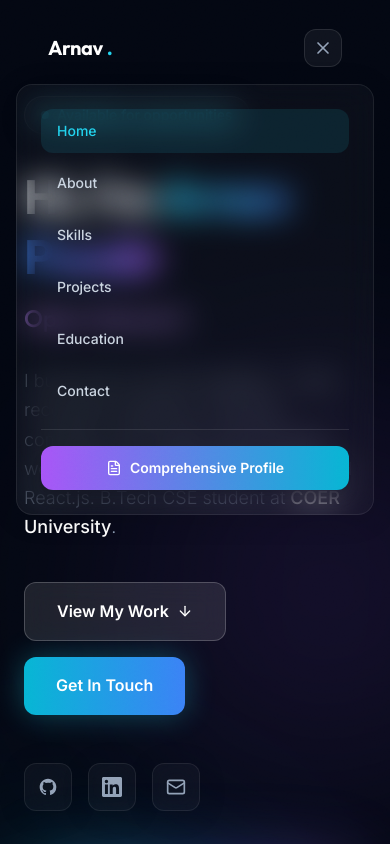
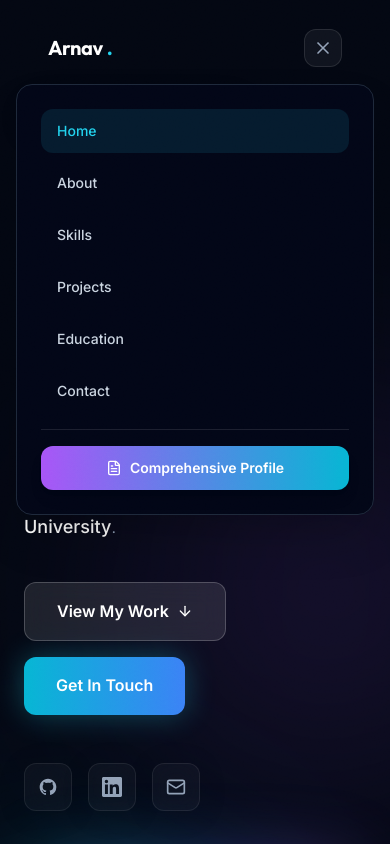
Before and after one commit to ArnavPundir22/arnavpundir22.github.io, a React (Vite) app: page / in a window 390 px wide. Both pictures are taken after a click on the button "Toggle menu". Shown: the top 844 px of the page. Built offline with nearby package versions, Linux system fonts and the light colour scheme.

Commit message:
style: update mobile menu background to be solid

```diff
--- a/src/components/Navbar.jsx
+++ b/src/components/Navbar.jsx
@@ -160,7 +160,7 @@ export default function Navbar() {
           <motion.div initial={{ opacity: 0, height: 0 }} animate={{ opacity: 1, height: 'auto' }}
             exit={{ opacity: 0, height: 0 }} transition={{ duration: 0.3 }}
             className="md:hidden mt-2 px-4">
-            <div className="glass-card rounded-2xl px-6 py-6 flex flex-col gap-2">
+            <div className="bg-slate-950 border border-slate-800 shadow-2xl rounded-2xl px-6 py-6 flex flex-col gap-2">
               {links.map(({ label, href }) => (
                 <a key={href} href={href} onClick={(e) => { e.preventDefault(); go(href) }}
                    className={`py-3 px-4 rounded-xl text-sm font-medium transition-colors ${
```
